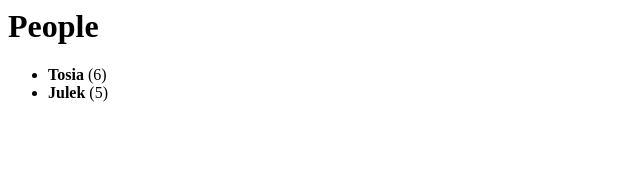
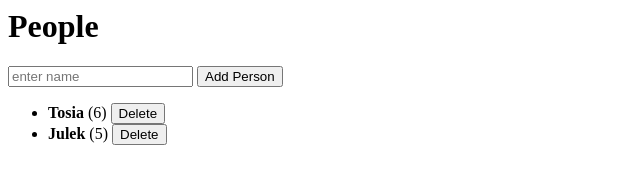
Before and after one commit to micstach/backbone-test, a website: page index.html in a window 1280 px wide. Shown: the whole page, without its empty margins (0-640 px from the left). Drawn offline with nearby package versions, Linux system fonts and the light colour scheme.

Commit message:
deleting element from model

```diff
--- a/app.js
+++ b/app.js
@@ -45,12 +45,28 @@
     // optional-> template: '#person-template',
     template: template('person-template'),
 
+    initialize: function() {
+      this.model.on('change:age', this.render, this);
+      this.model.on('destroy', this.remove, this);
+    },
+
     events: {
-      'click': 'showAlert'
+      'click': 'showAlert',
+      'click .delete': 'destroy'
     },
 
     showAlert: function() {
       console.log('Item clicked !' + JSON.stringify(this.model.toJSON()));
+      var newAge = this.model.get('age') + 1;
+      this.model.set('age', newAge) ;
+    },
+
+    destroy: function() {
+      this.model.destroy();
+    },
+
+    remove: function() {
+      this.$el.remove();
     },
 
     render: function() {
@@ -61,4 +77,19 @@
     }
   });
 
+  App.Views.AddPerson = Backbone.View.extend({
+    el: '#add-person',
+
+    initialize: function() {
+    },
+
+    events: {
+      'submit': 'submit'
+    },
+
+    submit: function(e) {
+      e.preventDefault();
+    }
+  });
+
 })() ;
--- a/index.html
+++ b/index.html
@@ -4,10 +4,14 @@
   <body>
     <!-- templates -->
     <script id="person-template" type="text/template">
-      <strong><%= name %></strong> (<%= age %>)
+      <strong><%= name %></strong> (<%= age %>) <button class="delete">Delete</button>
     </script>
 
     <h1>People</h1>
+    <form id="add-person" action="">
+      <input type="text" placeholder="enter name">
+      <input type="submit" value="Add Person">
+    </form>
     <div class="people"></div>
 
     <!-- load scripts -->
```
